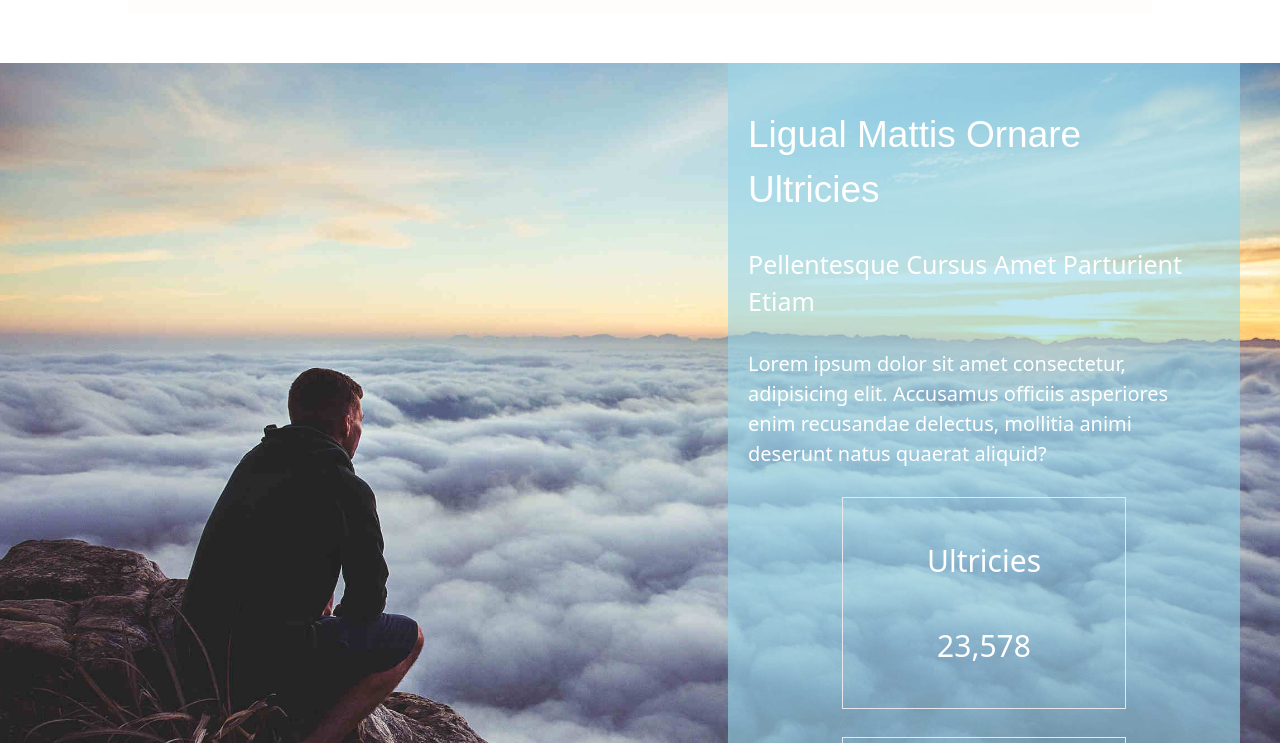
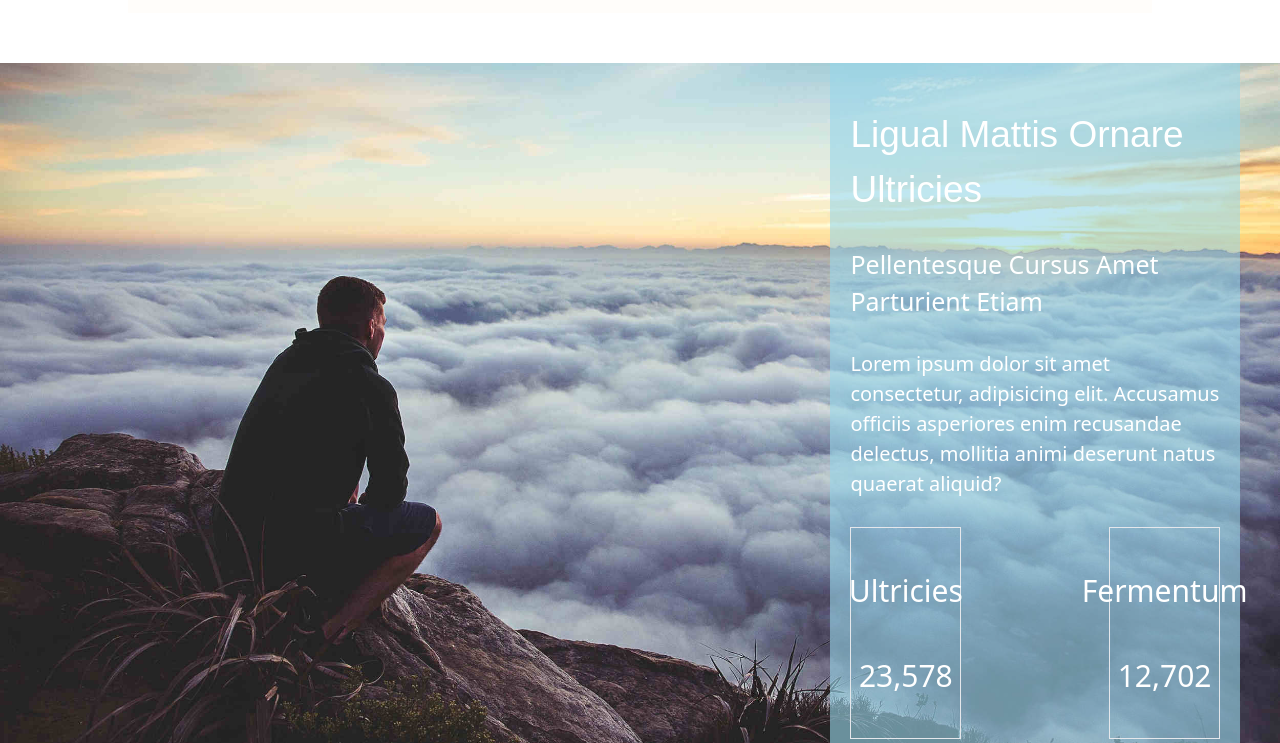
Before and after one commit to ahmedobeidi/The-Mountain, a website: page index.html in a window 1280 px wide. Shown: the part 1177-1920 px from the top of the page. Drawn offline with Linux system fonts and the light colour scheme.

Commit message:
ADD: Responsive Desktop

```diff
--- a/index.html
+++ b/index.html
@@ -109,7 +109,8 @@
       </div>
     </section>
     <!-- About Section  -->
-    <section class="flex flex-col bg-about items-center bg-center bg-cover xl:items-end">
+    <section class="flex flex-col bg-about bg-center bg-cover xl:items-end">
+      <div class="flex flex-col items-center xl:items-end xl:w-[80%]">
         <div
           class="w-[90%] flex flex-col bg-primary-blue-light py-11 px-5 bg-opacity-60 text-primary-white-light gap-7 xl:w-[40%] xl:mr-10 2xl:mr-[130px]"
         >
@@ -122,20 +123,23 @@
             officiis asperiores enim recusandae delectus, mollitia animi deserunt
             natus quaerat aliquid?
           </p>
-        <div class="flex flex-col items-center">
+          <div class="flex flex-col gap-5 xl:flex-row xl:justify-center xl:justify-between">
+            <div class="flex flex-col items-center xl:w-[30%]">
               <div
-            class="flex flex-col w-[60%] border items-center gap-10 py-10 text-[30px]"
+                class="flex flex-col w-[60%] border items-center gap-10 py-10 text-[30px] xl:w-[100%]"
               >
                 <h3>Ultricies</h3>
                 <p>23,578</p>
               </div>
             </div>
-        <div class="flex flex-col items-center">
+            <div class="flex flex-col items-center xl:w-[30%]">
               <div
-            class="flex flex-col w-[60%] border items-center gap-10 py-10 text-[30px]"
+                class="flex flex-col w-[60%] border items-center gap-10 py-10 text-[30px] xl:w-[100%]"
               >
                 <h3>Fermentum</h3>
                 <p>12,702</p>
+              </div>
+            </div>
           </div>
         </div>
       </div>
@@ -178,9 +182,9 @@
     </section>
 
     <!-- History Section  -->
-    <section class="flex flex-col bg-history items-center bg-center bg-cover mt-[30px]">
+    <section class="flex flex-col bg-history items-center bg-center bg-cover mt-[30px] xl:items-start">
       <div
-        class="w-[90%] flex flex-col bg-primary-blue-light py-11 px-5 bg-opacity-60 text-primary-white-light gap-7"
+        class="w-[90%] flex flex-col bg-primary-blue-light py-11 px-5 bg-opacity-60 text-primary-white-light gap-7 xl:w-[40%] xl:ml-[90px]"
       >
         <p class="text-[25px]">Pellentesque Cursus Amet Parturient Etiam</p>
         <p class="text-[20px]">
```
Also changed, not shown: css/output.css. Lines whose indentation alone changed are shown as unchanged.
